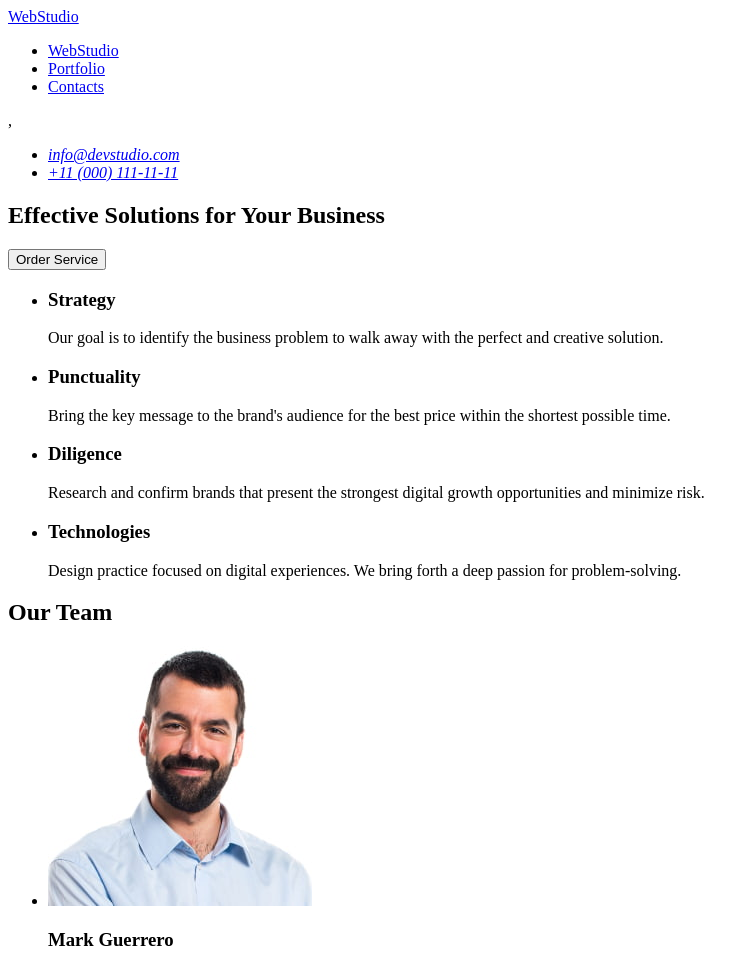
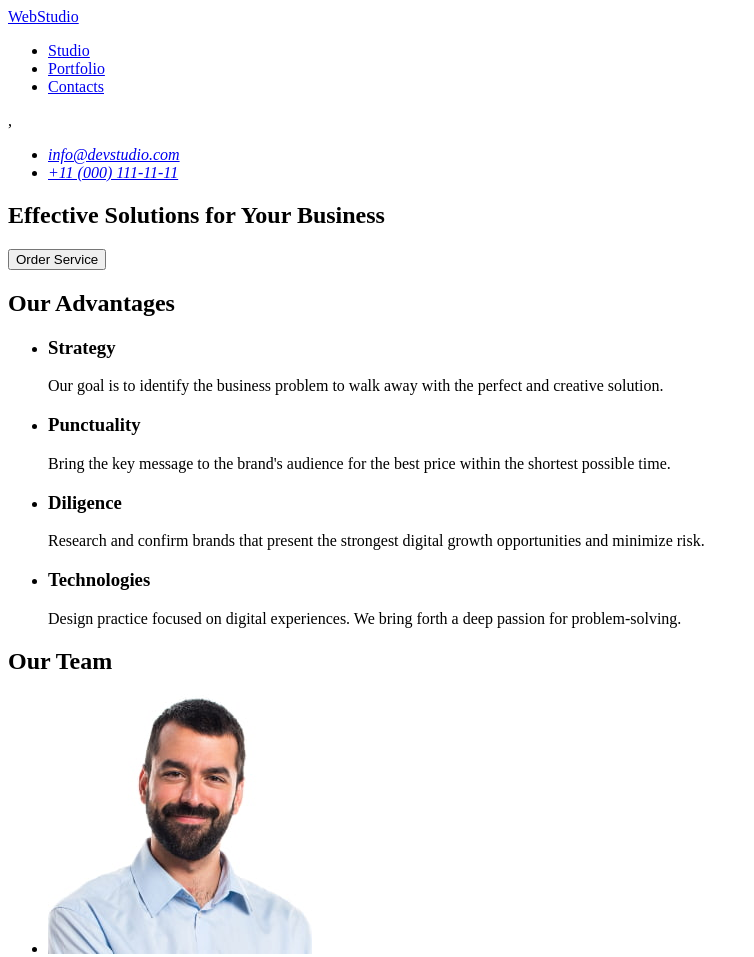
Before and after one commit to p0p0va96/goit-markup-hw-01, a plain HTML site: page index.html in a window 1280 px wide. Shown: the top 957 px of the page, without its empty margins (0-754 px from the left). Drawn offline with Linux system fonts and the light colour scheme.

Commit message:
my first project

```diff
--- a/index.html
+++ b/index.html
@@ -12,7 +12,7 @@
         <nav>
             <a href="./index.html">WebStudio</a>
             <ul>
-                <li><a href="#">WebStudio</a></li>
+                <li><a href="#">Studio</a></li>
                 <li><a href="./portfolio.html">Portfolio</a></li>
                 <li><a href="#">Contacts</a></li>
             </ul>
@@ -31,6 +31,7 @@
         </section>
 
         <section>
+            <h2>Our Advantages</h2>
             <ul>
                 <li>
                     <h3>Strategy</h3>
```
